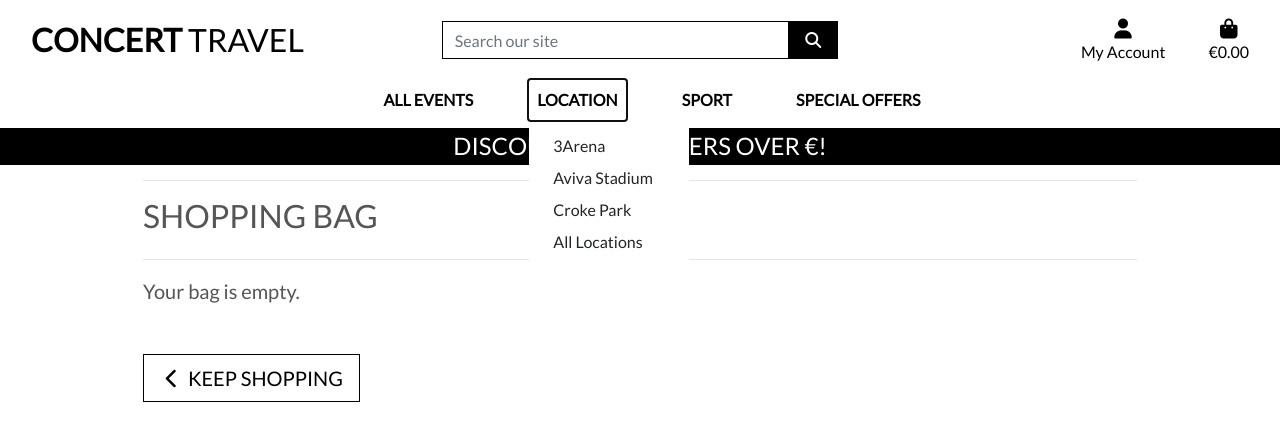
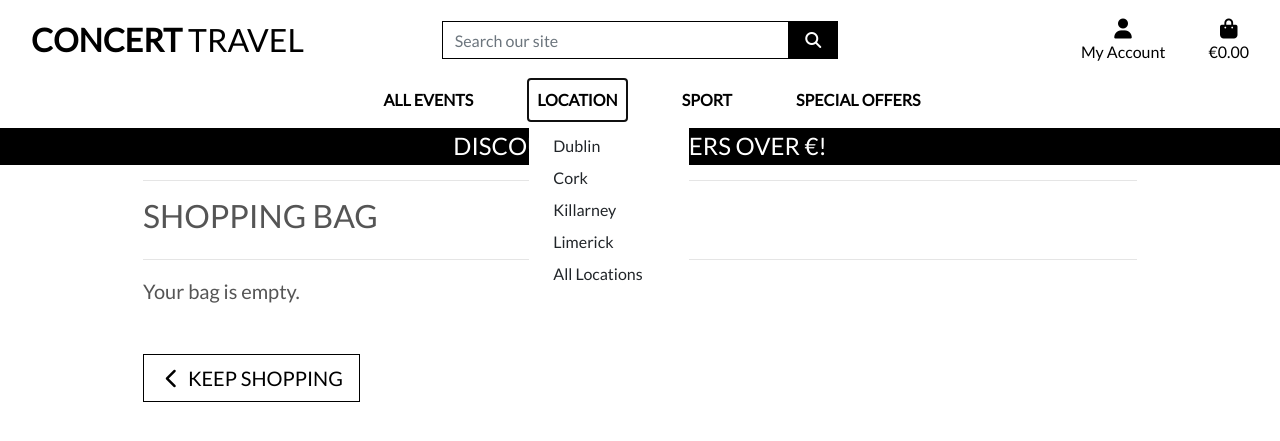
Before and after one commit to coder187/ci-ms4-concerttravel, a Django app: page /bag/ in a window 1280 px wide, after a click on "LOCATION". Shown: the top 441 px of the page. Run offline with Django 3.2, Linux system fonts and the light colour scheme; some libraries are stand-ins or nearby versions.

Commit message:
activate nav item Locations

```diff
--- a/notes.txt
+++ b/notes.txt
@@ -19,6 +19,7 @@ email text and possiblt attach ticket.
 discount when ticket purch >10
 date format on date picker
 add name to profile page.
+add if cond to events to show events where publish = false for superuser.
 
 
 force rebuild 4
--- a/templates/includes/main_nav.html
+++ b/templates/includes/main_nav.html
@@ -17,10 +17,11 @@
                 Location
             </a>
             <div class="dropdown-menu border-0" aria-labelledby="clothing-link">
-                <a href="" class="dropdown-item">3Arena</a>
-                <a href="" class="dropdown-item">Aviva Stadium</a>
-                <a href="" class="dropdown-item">Croke Park</a>
-                <a href="" class="dropdown-item">All Locations</a>
+                <a href="{% url 'events' %}?location=3Arena,Aviva Stadium,Croke Park,Malahide Castle,Dundrum Town Center" class="dropdown-item">Dublin</a>
+                <a href="{% url 'events' %}?location=Pairc UÍ Chaoimh,Irish Independent Park" class="dropdown-item">Cork</a>
+                <a href="{% url 'events' %}?location=INEC" class="dropdown-item">Killarney</a>
+                <a href="{% url 'events' %}?location=Thomond Park" class="dropdown-item">Limerick</a>
+                <a href="{% url 'events' %}" class="dropdown-item">All Locations</a>
             </div>
         </li>
 
```
Also changed, not shown: events/views.py (+19 -5 lines), db.sqlite3, media/concert-travel-dermot-kennedy-3Arena-764x1080.png (added), media/concert-travel-dermot-kennedy-3Arena-764x1080_Pgmxv1R.png (added).
